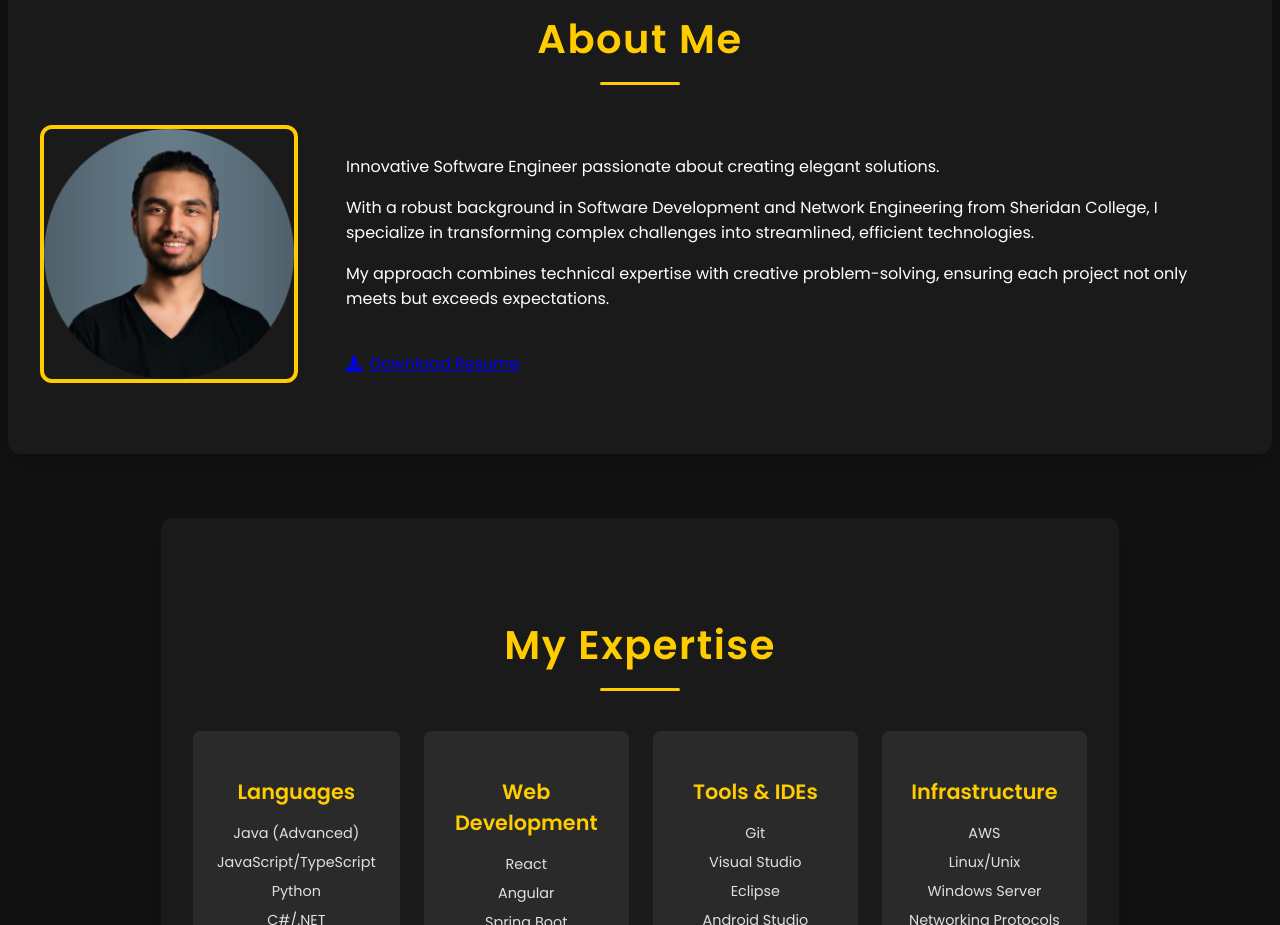
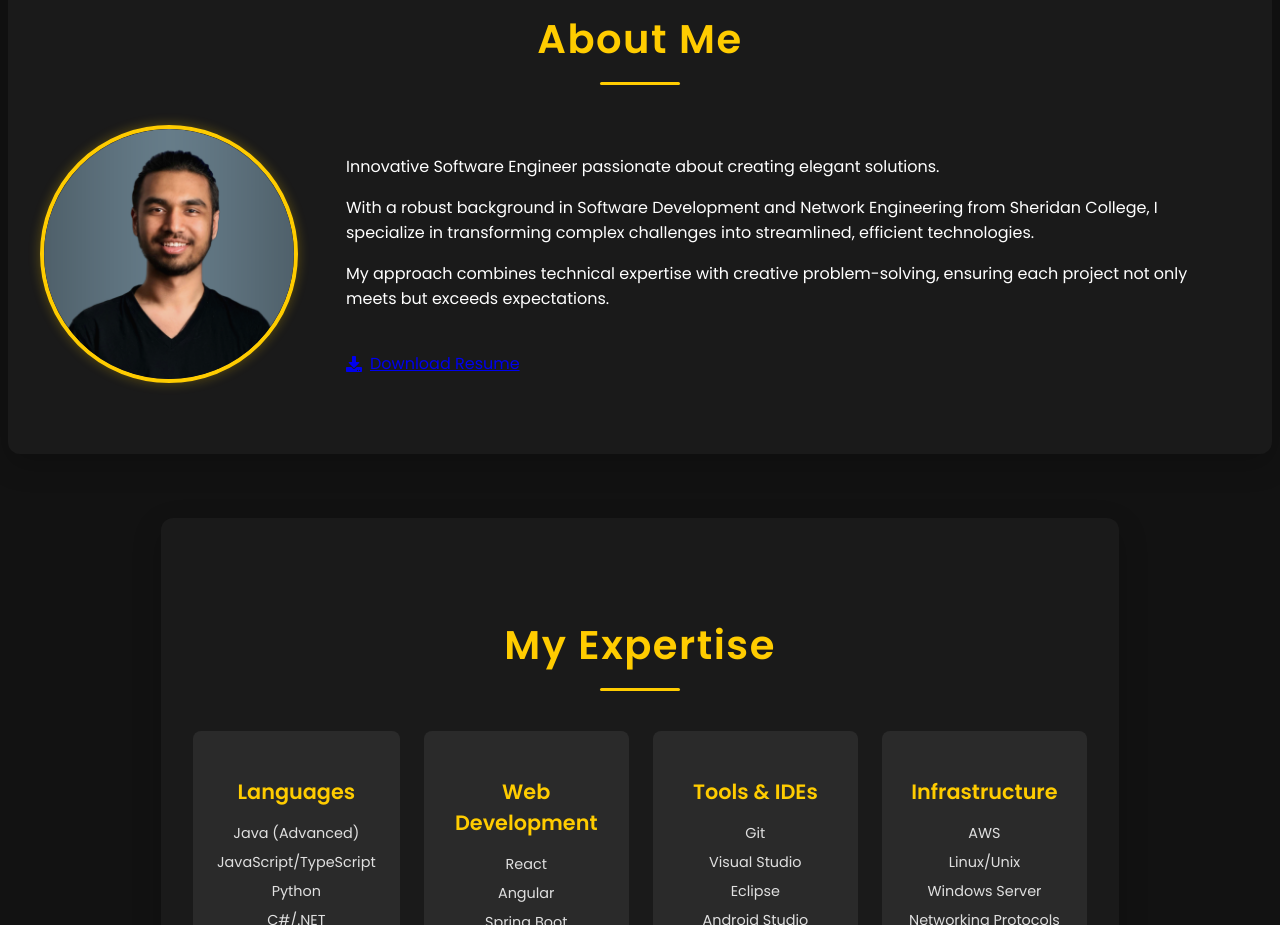
Before and after one commit to Vraj-x2/Portfolio, a plain HTML site: page index.html in a window 1280 px wide. Shown: the part 920-1845 px from the top of the page. Drawn offline with Linux system fonts and the light colour scheme; a script that the page names is missing.

Commit message:
Update about-image styles for circular shape and glow

```diff
--- a/assets/css/ProjectAndAbout.css
+++ b/assets/css/ProjectAndAbout.css
@@ -25,9 +25,10 @@
     width: 250px;
     height: 250px;
     object-fit: cover;
-    border-radius: 12px;
-    border: 4px solid var(--primary-color);
-    transition: transform 0.3s ease;
+    border-radius: 100%;                /* makes it a perfect circle */
+    border: 4px solid var(--primary-color); /* keeps your yellow border */
+    box-shadow: 0 0 12px rgba(255, 204, 0, 0.3); /* subtle glow (optional) */
+    transition: transform 0.3s ease, box-shadow 0.3s ease;
 }
 
 .about-text {
```
